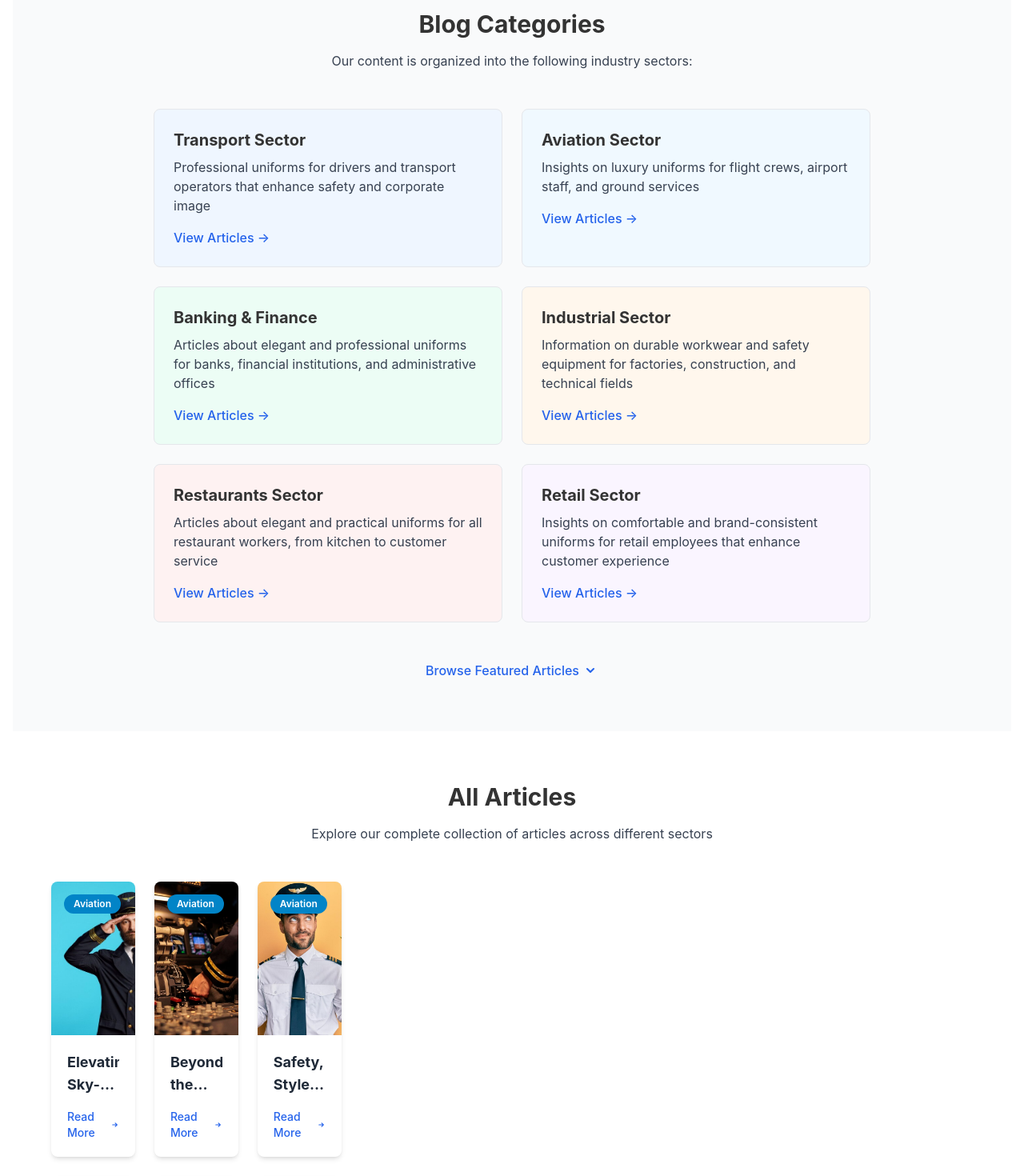
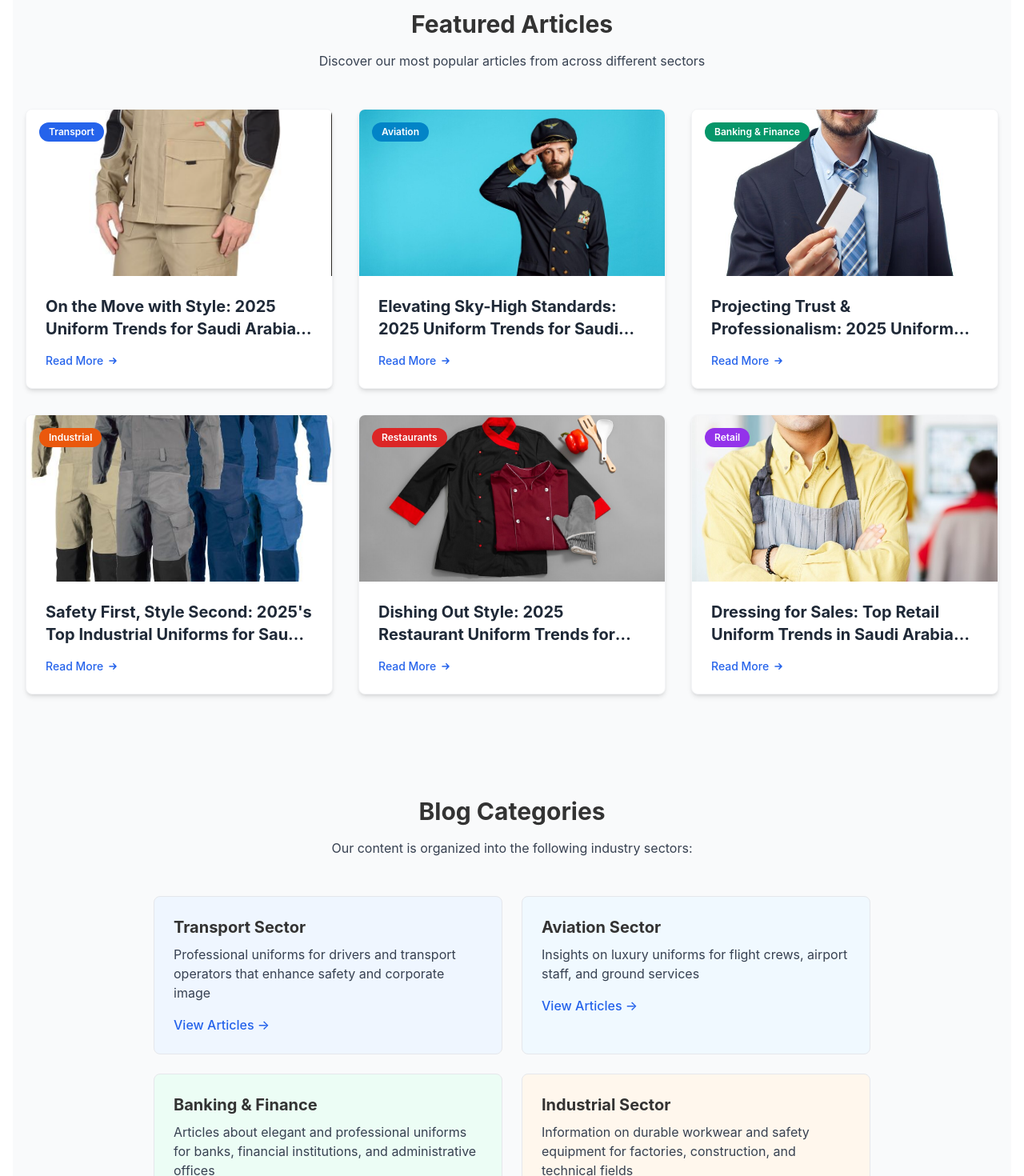
Before and after one commit to uneomcompany/uniform2, a Next.js app: page /blog in a window 1280 px wide. Shown: the part 940-2410 px from the top of the page at 80% size. Built offline with nearby package versions, Linux system fonts and the light colour scheme.

Commit message:
تحسين عرض المقالات في صفحة /blog لتأخذ عرض الصفحة بالكامل

```diff
--- a/app/blog/page.tsx
+++ b/app/blog/page.tsx
@@ -798,6 +798,29 @@ export default function BlogPage() {
         </div>
       </section>
 
+      {/* Featured Posts */}
+      <section className="py-16 bg-gray-50">
+        <div className="container mx-auto px-4">
+          <div className="text-center max-w-3xl mx-auto mb-12">
+            <h2 className="text-3xl font-bold mb-4">Featured Articles</h2>
+            <p className="text-gray-700">Discover our most popular articles from across different sectors</p>
+          </div>
+
+          <div className="grid grid-cols-1 md:grid-cols-2 lg:grid-cols-3 gap-8">
+            {featuredPosts.map((post, index) => (
+              <BlogPostCard
+                key={index}
+                title={post.title}
+                imageSrc={post.imageSrc}
+                url={post.url}
+                category={post.category}
+                categoryColor={post.categoryColor}
+              />
+            ))}
+          </div>
+        </div>
+      </section>
+
       {/* Categories Section - Moved up */}
       <section id="categories" className="py-16 bg-gray-50">
         <div className="container mx-auto px-4">
@@ -836,7 +859,7 @@ export default function BlogPage() {
             <p className="text-gray-700">Explore our complete collection of articles across different sectors</p>
           </div>
 
-          <div className="grid grid-cols-1 md:grid-cols-2 lg:grid-cols-3 gap-8 max-w-6xl mx-auto">
+          <div className="w-full">
             <LazyPosts posts={allPosts} />
           </div>
         </div>
--- a/app/components/BlogPostCard.tsx
+++ b/app/components/BlogPostCard.tsx
@@ -11,9 +11,9 @@ interface BlogPostCardProps {
 
 export default function BlogPostCard({ title, imageSrc, url, category, categoryColor = 'bg-blue-600' }: BlogPostCardProps) {
   return (
-    <div className="group overflow-hidden rounded-lg shadow-md transition-all duration-300 hover:shadow-xl bg-white">
-      <Link href={url} className="block">
-        <div className="relative h-48 overflow-hidden">
+    <div className="group overflow-hidden rounded-lg shadow-md transition-all duration-300 hover:shadow-xl bg-white border border-gray-100">
+      <Link href={url} className="block h-full">
+        <div className="relative h-52 overflow-hidden">
           <Image
             src={imageSrc}
             alt={title}
@@ -26,8 +26,8 @@ export default function BlogPostCard({ title, imageSrc, url, category, categoryC
             </div>
           )}
         </div>
-        <div className="p-5">
-          <h3 className="text-lg font-bold mb-2 text-gray-800 line-clamp-2 group-hover:text-blue-600 transition-colors">
+        <div className="p-6">
+          <h3 className="text-xl font-bold mb-3 text-gray-800 line-clamp-2 group-hover:text-blue-600 transition-colors">
             {title}
           </h3>
           <div className="mt-4 flex items-center">
--- a/components/LazyPosts.tsx
+++ b/components/LazyPosts.tsx
@@ -38,7 +38,7 @@ export default function LazyPosts({
 
   return (
     <div className="w-full">
-      <div className="grid grid-cols-1 md:grid-cols-2 lg:grid-cols-3 gap-6 mb-8">
+      <div className="grid grid-cols-1 md:grid-cols-3 gap-6 mb-8 w-full">
         {visiblePosts.map((post, index) => (
           <BlogPostCard
             key={index}
```
